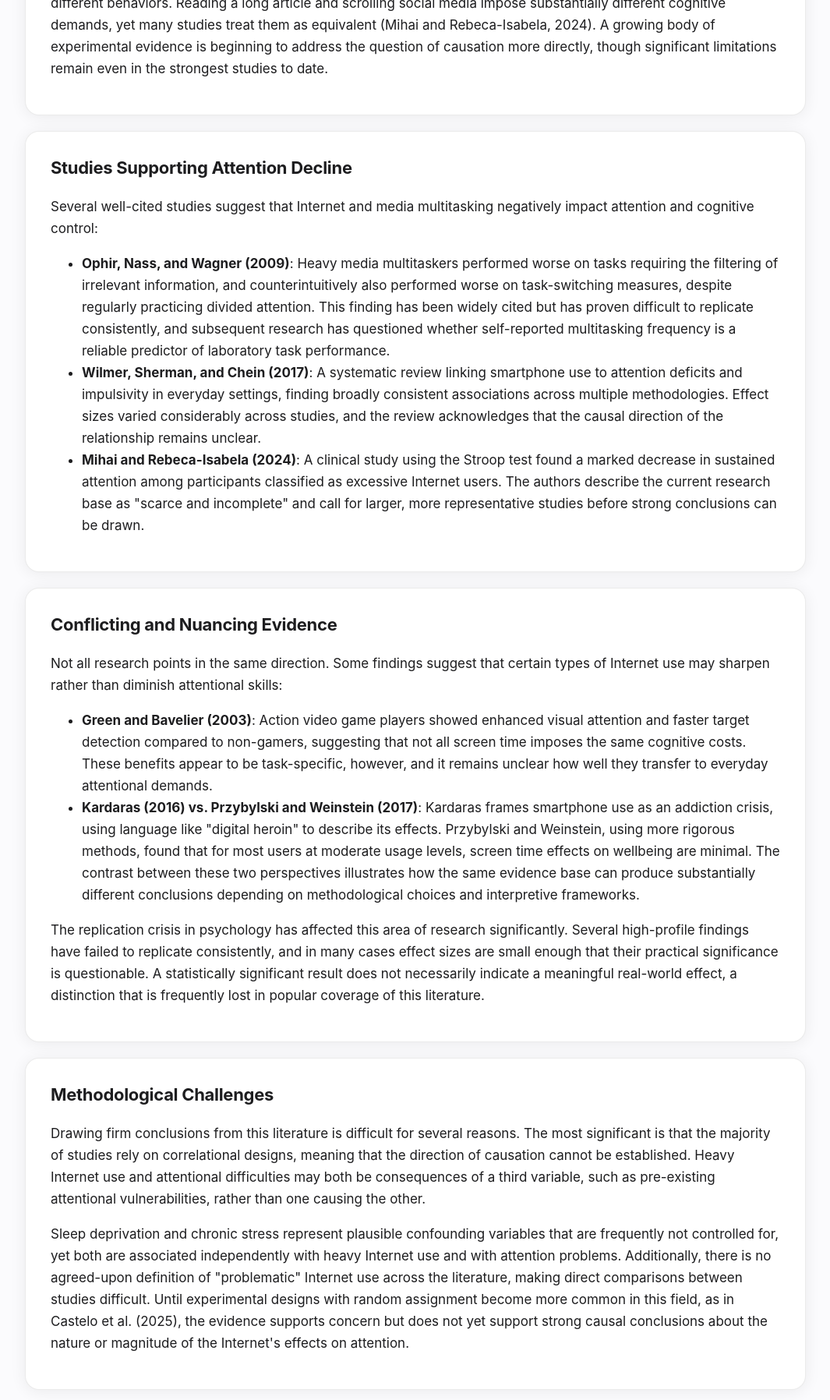
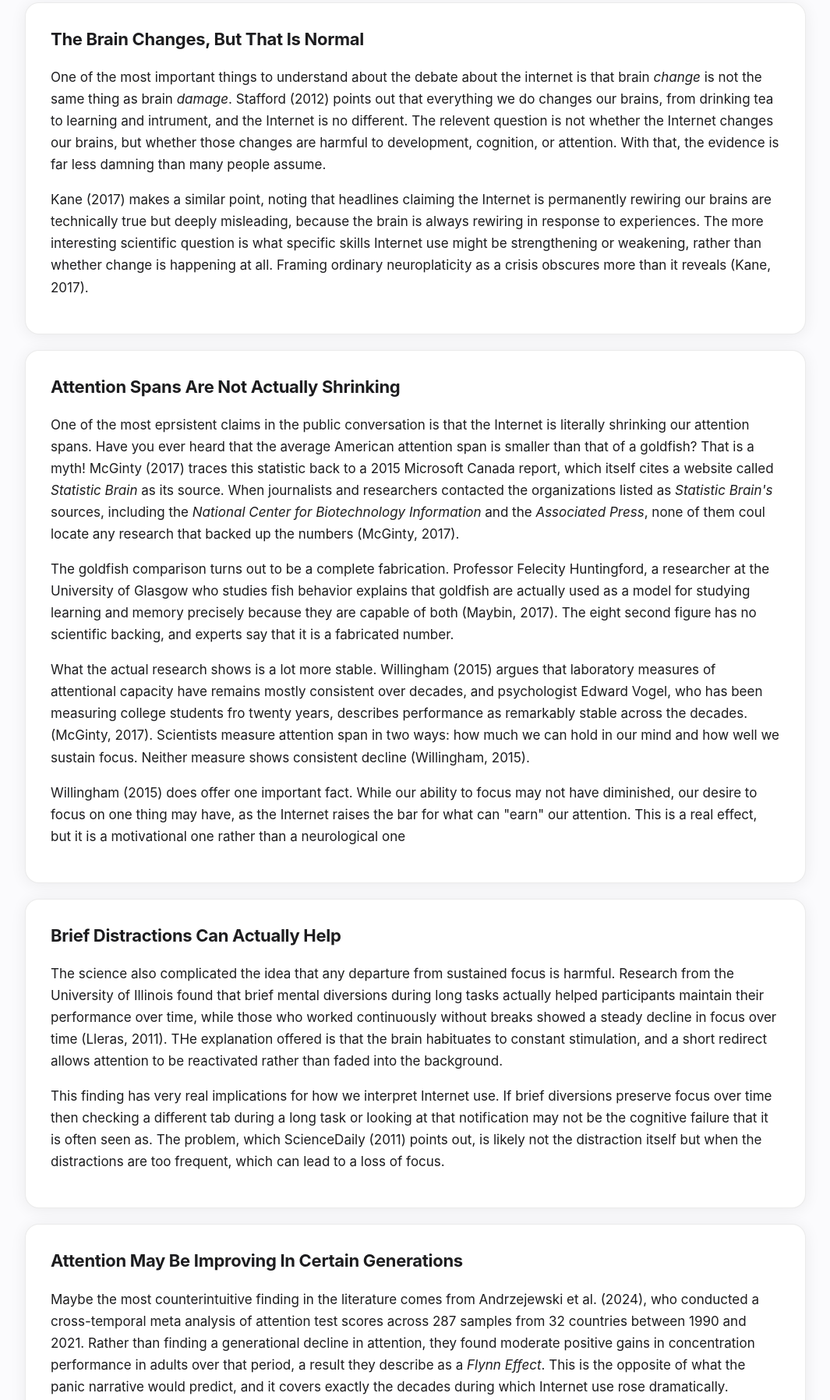
Before and after one commit to jjyoung-2005/psych532-term-project, a plain HTML site: page pages/dont_panic.html in a window 1280 px wide. Shown: the part 517-2313 px from the top of the page at 78% size, without its empty margins (107-1172 px from the left). Drawn offline with Linux system fonts and the light colour scheme.

Commit message:
finished dont_panic.html

```diff
--- a/pages/dont_panic.html
+++ b/pages/dont_panic.html
@@ -12,119 +12,109 @@
     <div class="hero-inner">
       <div>
         <h1>Dont Panic: What Research Shows</h1>
-        <p class="subtitle">Pushing Back On Internet Fears</p>
+        <p class="subtitle">Pushing Back On the Fears</p>
       </div>
       <a class="backlink" href="../index.html">← Home</a>
     </div>
   </header>
 
   <main class="wrap">
-
     <section class="content-card">
-      <h2>Key Findings at a Glance</h2>
       <p>
-        Research on internet use and attention spans a wide range of methods, including
-        laboratory experiments, longitudinal surveys, neuroimaging studies, and randomized
-        controlled trials. Findings cut in both directions: some studies document measurable
-        attentional costs associated with heavy internet and smartphone use, while others find
-        no evidence of declining attentional capacity and argue that concerns are
-        methodologically overstated.
+        The concerns raised on the previous page are real, but they do not tell the whole story. A
+        substantial body of research, much of it covered is PSYCH 532, pushes back on the most alarming
+        claims and asks us to be more careful about how we interpret the evidence. This does not mean the
+        Internet has no effect on attention, but it means the effect is much more complicated and contested
+        than headlines often suggest. In this section, I will take you through the research laid down by scholars who
+        argue that the Internet is not necessarily harming attention, and how in some cases it may even be enhancing it.
+      </p>
+    </section>
+    <section class="content-card" style="margin-top: 20px;">
+      <h2>The Brain Changes, But That Is Normal</h2>
+      <p>
+        One of the most important things to understand about the debate about the internet is that brain <i>change</i>
+        is not the same thing as brain <i>damage</i>. Stafford (2012) points out that everything we do changes our brains,
+        from drinking tea to learning and intrument, and the Internet is no different. The relevent question is not whether
+        the Internet changes our brains, but whether those changes are harmful to development, cognition, or attention. With that,
+        the evidence is far less damning than many people assume.
       </p>
       <p>
-        Several challenges make it difficult to draw firm conclusions from this literature.
-        Most studies are correlational, self-reported screen time estimates are frequently
-        inaccurate, and the term "internet use" conflates cognitively very different behaviors.
-        Reading a long article and scrolling social media impose substantially different
-        cognitive demands, yet many studies treat them as equivalent (Mihai and
-        Rebeca-Isabela, 2024). A growing body of experimental evidence is beginning to address
-        the question of causation more directly, though significant limitations remain even
-        in the strongest studies to date.
+        Kane (2017) makes a similar point, noting that headlines claiming the Internet is permanently rewiring
+        our brains are technically true but deeply misleading, because the brain is always rewiring in response to experiences.
+        The more interesting scientific question is what specific skills Internet use might be strengthening or weakening, rather than
+        whether change is happening at all. Framing ordinary neuroplaticity as a crisis obscures more than it reveals (Kane, 2017).
       </p>
     </section>
 
     <section class="content-card" style="margin-top: 20px;">
-      <h2>Studies Supporting Attention Decline</h2>
+      <h2>Attention Spans Are Not Actually Shrinking</h2>
       <p>
-        Several well-cited studies suggest that Internet and media multitasking negatively
-        impact attention and cognitive control:
+        One of the most eprsistent claims in the public conversation is that the Internet is literally shrinking our attention spans. Have you ever
+        heard that the average American attention span is smaller than that of a goldfish? That is a myth! McGinty (2017) traces this statistic back
+        to a 2015 Microsoft Canada report, which itself cites a website called <i>Statistic Brain</i> as its source. When journalists and researchers
+        contacted the organizations listed as <i>Statistic Brain's</i> sources, including the <i>National Center for Biotechnology Information</i> and the
+        <i>Associated Press</i>, none of them coul locate any research that backed up the numbers (McGinty, 2017).
       </p>
-      <ul>
-        <li>
-          <strong>Ophir, Nass, and Wagner (2009)</strong>: Heavy media multitaskers performed
-          worse on tasks requiring the filtering of irrelevant information, and counterintuitively
-          also performed worse on task-switching measures, despite regularly practicing divided
-          attention. This finding has been widely cited but has proven difficult to replicate
-          consistently, and subsequent research has questioned whether self-reported multitasking
-          frequency is a reliable predictor of laboratory task performance.
-        </li>
-        <li>
-          <strong>Wilmer, Sherman, and Chein (2017)</strong>: A systematic review linking
-          smartphone use to attention deficits and impulsivity in everyday settings, finding
-          broadly consistent associations across multiple methodologies. Effect sizes varied
-          considerably across studies, and the review acknowledges that the causal direction
-          of the relationship remains unclear.
-        </li>
-        <li>
-          <strong>Mihai and Rebeca-Isabela (2024)</strong>: A clinical study using the Stroop
-          test found a marked decrease in sustained attention among participants classified as
-          excessive Internet users. The authors describe the current research base as "scarce
-          and incomplete" and call for larger, more representative studies before strong
-          conclusions can be drawn.
-        </li>
-      </ul>
-    </section>
-
-    <section class="content-card" style="margin-top: 20px;">
-      <h2>Conflicting and Nuancing Evidence</h2>
       <p>
-        Not all research points in the same direction. Some findings suggest that certain
-        types of Internet use may sharpen rather than diminish attentional skills:
+        The goldfish comparison turns out to be a complete fabrication. Professor Felecity Huntingford, a researcher at the University of Glasgow who studies fish behavior
+        explains that goldfish are actually used as a model for studying learning and memory precisely because they are capable of both (Maybin, 2017). The eight second figure has
+        no scientific backing, and experts say that it is a fabricated number.
       </p>
-      <ul>
-        <li>
-          <strong>Green and Bavelier (2003)</strong>: Action video game players showed enhanced
-          visual attention and faster target detection compared to non-gamers, suggesting that
-          not all screen time imposes the same cognitive costs. These benefits appear to be
-          task-specific, however, and it remains unclear how well they transfer to everyday
-          attentional demands.
-        </li>
-        <li>
-          <strong>Kardaras (2016) vs. Przybylski and Weinstein (2017)</strong>: Kardaras frames
-          smartphone use as an addiction crisis, using language like "digital heroin" to describe
-          its effects. Przybylski and Weinstein, using more rigorous methods, found that for most
-          users at moderate usage levels, screen time effects on wellbeing are minimal. The
-          contrast between these two perspectives illustrates how the same evidence base can
-          produce substantially different conclusions depending on methodological choices and
-          interpretive frameworks.
-        </li>
-      </ul>
       <p>
-        The replication crisis in psychology has affected this area of research significantly.
-        Several high-profile findings have failed to replicate consistently, and in many cases
-        effect sizes are small enough that their practical significance is questionable.
-        A statistically significant result does not necessarily indicate a meaningful real-world
-        effect, a distinction that is frequently lost in popular coverage of this literature.
+        What the actual research shows is a lot more stable. Willingham (2015) argues that laboratory measures of attentional capacity have remains mostly consistent over decades,
+        and psychologist Edward Vogel, who has been measuring college students fro twenty years, describes performance as remarkably stable across the decades. (McGinty, 2017). Scientists
+        measure attention span in two ways: how much we can hold in our mind and how well we sustain focus. Neither measure shows consistent decline (Willingham, 2015).
+      </p>
+      <p>
+        Willingham (2015) does offer one important fact. While our ability to focus may not have diminished, our desire to focus on one thing may have, as the Internet raises the bar
+        for what can "earn" our attention. This is a real effect, but it is a motivational one rather than a neurological one
       </p>
     </section>
 
     <section class="content-card" style="margin-top: 20px;">
-      <h2>Methodological Challenges</h2>
+      <h2>Brief Distractions Can Actually Help</h2>
       <p>
-        Drawing firm conclusions from this literature is difficult for several reasons.
-        The most significant is that the majority of studies rely on correlational designs,
-        meaning that the direction of causation cannot be established. Heavy Internet use and
-        attentional difficulties may both be consequences of a third variable, such as
-        pre-existing attentional vulnerabilities, rather than one causing the other.
+        The science also complicated the idea that any departure from sustained focus is harmful. Research from the University of Illinois found
+        that brief mental diversions during long tasks actually helped participants maintain their performance over time, while those
+        who worked continuously without breaks showed a steady decline in focus over time (Lleras, 2011). THe explanation offered is that the
+        brain habituates to constant stimulation, and a short redirect allows attention to be reactivated rather than faded into the background.
       </p>
       <p>
-        Sleep deprivation and chronic stress represent plausible confounding variables that are
-        frequently not controlled for, yet both are associated independently with heavy Internet
-        use and with attention problems. Additionally, there is no agreed-upon definition of
-        "problematic" Internet use across the literature, making direct comparisons between
-        studies difficult. Until experimental designs with random assignment become more common
-        in this field, as in Castelo et al. (2025), the evidence supports concern but does not
-        yet support strong causal conclusions about the nature or magnitude of the Internet's
-        effects on attention.
+        This finding has very real implications for how we interpret Internet use. If brief diversions preserve focus over time then checking a
+        different tab during a long task or looking at that notification may not be the cognitive failure that it is often seen as. The problem,
+        which ScienceDaily (2011) points out, is likely not the distraction itself but when the distractions are too frequent, which can lead to
+        a loss of focus.
+      </p>
+    </section>
+
+    <section class="content-card" style="margin-top: 20px;">
+      <h2>Attention May Be Improving In Certain Generations</h2>
+      <p>
+        Maybe the most counterintuitive finding in the literature comes from Andrzejewski et al. (2024), who conducted a cross-temporal meta analysis
+        of attention test scores across 287 samples from 32 countries between 1990 and 2021. Rather than finding a generational decline in attention,
+        they found moderate positive gains in concentration performance in adults over that period, a result they describe as a <i>Flynn Effect</i>. This is
+        the opposite of what the panic narrative would predict, and it covers exactly the decades during which Internet use rose dramatically.
+      </p>
+      <p>
+        The finding does come with some important limitations. The gains were observed in adults but not children, and the authors note that children showed increases
+        in errors and processing speed suggesting more impulsivity over time (Andrzejewski et al., 2024). But the adult result alone is a significant challenge to any
+        simple story about the Internet degrading attention across the board.
+      </p>
+    </section>
+
+    <section class="content-card" style="margin-top: 20px;">
+      <h2>Training Can Help, But Only So Far</h2>
+      <p>
+        Finally, research on multitasking training offers a more grounded picture of what internet-style cognitive demands actually do to us. Bender et al. (2017)
+        found that intensive dual-task training produced substantial improvements in multitasking performance specifically, but those gains did not transfer to other
+        untrained attention tasks. This suggests that the brain adapts to whatever it practices, but that adaptation is narrow rather than broad.
+      </p>
+      <p>
+        This is both reassuring and sobering because it means that heavy internet use is unlikely to be causing widespread, generalized attentional collapse. But it
+        also means that getting better at navigating a fast-paced digital environment does not automatically make you better at the kind of deep, sustained focus that
+        reading a book or writing a paper demands (Bender et al., 2017). The internet may be training a specific cognitive style, one that is genuinely useful in some
+        contexts and genuinely limiting in others.
+
       </p>
     </section>
 
@@ -156,7 +146,7 @@
           <span class="node-meta">Is something wrong?</span>
         </a>
 
-        <a class="node" data-node="evidence" href="./evidence_and_studies.html" style="--x: 49%; --y: 5.5%;">
+        <a class="node" data-node="evidence" href="./dont_panic.html" style="--x: 49%; --y: 5.5%;">
           <span class="node-badge">4</span>
           <span class="node-title">Don't Panic: What Research Shows</span>
           <span class="node-meta">Pushing back</span>
```
Also changed, not shown: index.html (+1 -1 lines), pages/The_case_for_concern.html (+1 -1 lines), pages/background.html (+1 -1 lines), pages/implications.html (+1 -1 lines), pages/references.html (+1 -1 lines).
